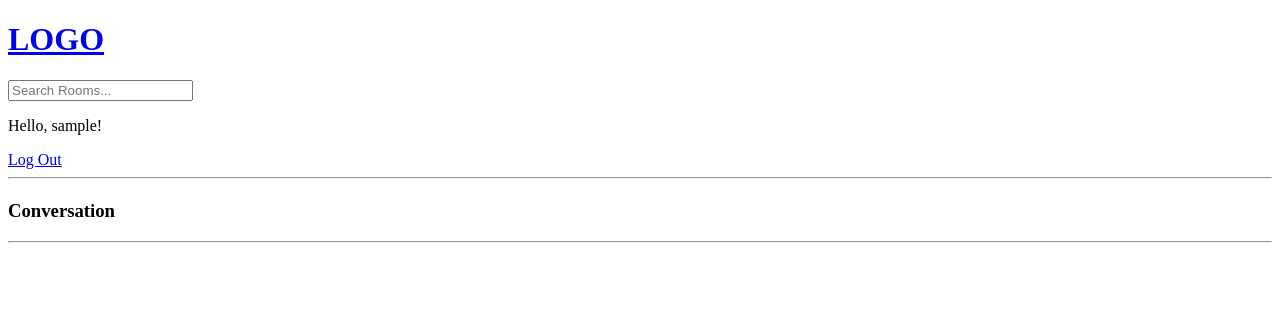
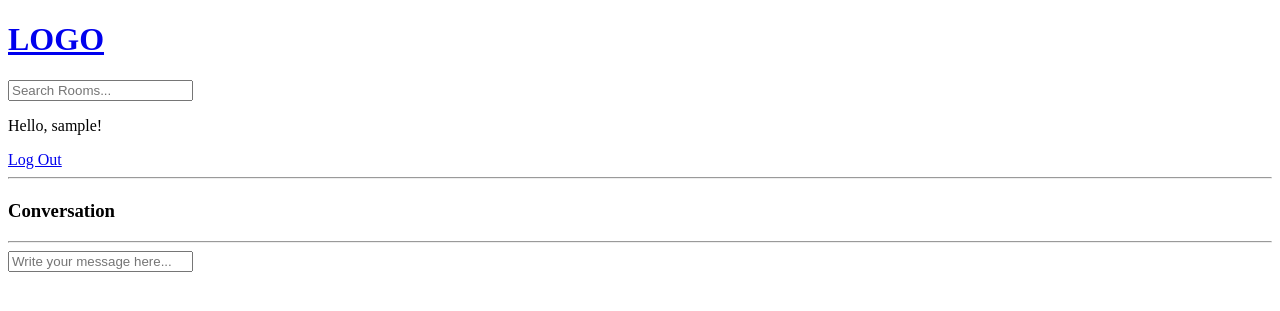
Before and after one commit to Closdlgdo/StudyBud, a Django app: template studybud1/base/templates/base/room.html in a window 1280 px wide. Shown: the top 311 px of the page. Run offline with Django 5.2, Linux system fonts and the light colour scheme; the template is opened without the code that fills it, so the values that code supplies are empty; the visitor is signed in with stand-in values (Sample User, id 1).

Commit message:
We are creating a discord-like application with Python Django thanks to: Dennis Ivy from Python Django 7 Hour Course on YT

```diff
--- a/studybud1/base/templates/base/room.html
+++ b/studybud1/base/templates/base/room.html
@@ -23,6 +23,13 @@
             </div>
         {% endfor %}
     </div>
+
+    <div class="comment-form">
+        <form method="POST" action="">
+            {% csrf_token %}
+            <input type="text" name="body" placeholder="Write your message here...">
+        </form>
+    </div>
     {% endblock content %}
 </body>
 </html>
```
